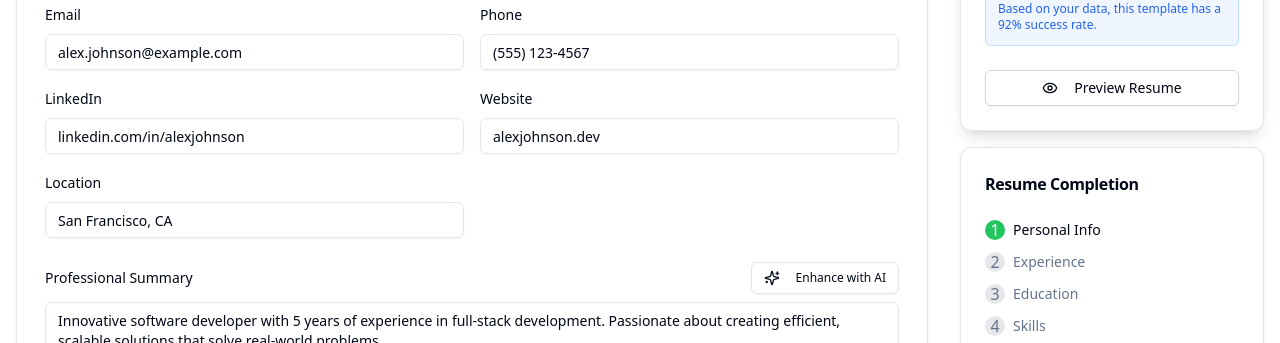
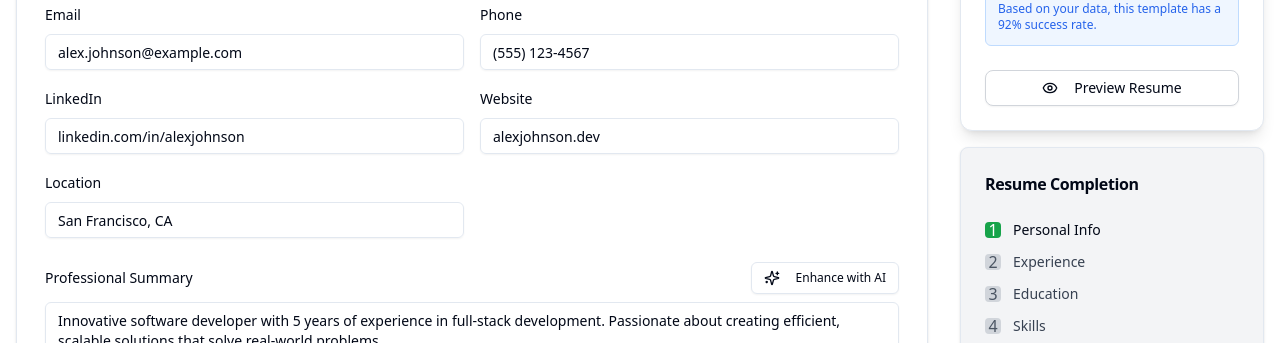
Before and after one commit to JuniorSillo/AI-Resume-Builder, a Next.js app: page /resume-builder in a window 1280 px wide. Shown: the part 457-800 px from the top of the page. Built offline with nearby package versions, Linux system fonts and the light colour scheme.

Commit message:
Update page.tsx

```diff
--- a/src/app/resume-builder/page.tsx
+++ b/src/app/resume-builder/page.tsx
@@ -328,24 +328,24 @@ export default function ResumeBuilder() {
     doc.setFontSize(12);
     doc.setFont(defaultFont, "bold");
     doc.setTextColor(activeResume?.templateColor || "#000000");
-    yOffset = addWrappedText("Certifications", margin, 12, maxWidth);
+    yOffset = addWrappedText("Certificates", margin, 12, maxWidth);
     doc.setTextColor(0, 0, 0);
     doc.setFont(defaultFont, "normal");
     yOffset += 4;
 
-    if (activeResume?.certifications?.length) {
-      activeResume.certifications.forEach((certification) => {
+    if (activeResume?.certificates?.length) {
+      activeResume.certificates.forEach((certificate) => {
         checkPageOverflow(20);
         doc.setFontSize(11);
         doc.setFont(defaultFont, "bold");
-        yOffset = addWrappedText(`${certification.name || "Certificate"} - ${certification.issuer || "Issuer"}`, margin, 11, maxWidth);
+        yOffset = addWrappedText(`${certificate.name || "Certificate"} - ${certificate.issuer || "Issuer"}`, margin, 11, maxWidth);
         doc.setFont(defaultFont, "normal");
         yOffset += 2;
-        yOffset = addWrappedText(`Issued: ${certification.issueDate || "Unknown"}`, margin, 10, maxWidth);
+        yOffset = addWrappedText(`Issued: ${certificate.issueDate || "Unknown"}`, margin, 10, maxWidth);
         yOffset += 4;
       });
     } else {
-      yOffset = addWrappedText("No certifications listed", margin, 10, maxWidth);
+      yOffset = addWrappedText("No certificates listed", margin, 10, maxWidth);
       yOffset += 8;
     }
 
@@ -502,7 +502,7 @@ export default function ResumeBuilder() {
             <CardFooter>
               <Button
                 variant="outline"
-                className="w-full text-sm border-gray-300 dark:border-gray-600 text-foreground dark:text-gray-300 hover:bg-gray-100 dark:hover:bg-gray-700"
+                className="w-full text-sm rounded-lg border-gray-300 dark:border-gray-600 text-foreground dark:text-gray-300 hover:bg-gray-100 dark:hover:bg-gray-700"
                 onClick={() => setPreviewMode(true)}
               >
                 <Eye className="mr-2 h-4 w-4" /> Preview Resume
@@ -510,7 +510,7 @@ export default function ResumeBuilder() {
             </CardFooter>
           </Card>
 
-          <Card className="mt-4 bg-card dark:bg-gray-800 border dark:border-gray-600">
+          <Card className="mt-4 rounded-lg bg-gray-100 dark:bg-gray-800 border dark:border-gray-600">
             <CardHeader>
               <CardTitle className="text-base text-foreground dark:text-gray-200">
                 Resume Completion
@@ -521,19 +521,19 @@ export default function ResumeBuilder() {
                 {tabs.map((tab, index) => (
                   <div key={tab.id} className="flex items-center">
                     <div
-                      className={`w-5 h-5 rounded-full mr-2 flex items-center justify-center ${
+                      className={`w-4 h-4 rounded items-center justify-center flex mr-3 ${
                         index <= currentTabIndex
-                          ? "bg-green-500 text-white"
-                          : "bg-gray-200 dark:bg-gray-600 text-muted-foreground dark:text-gray-400"
+                          ? "bg-green-600 dark:bg-green-700 text-white"
+                          : "bg-gray-300 dark:bg-gray-600 text-gray-600 dark:text-gray-400"
                       }`}
                     >
                       {index < currentTabIndex ? "✓" : index + 1}
                     </div>
                     <span
-                      className={`text-sm ${
+                      className={`text-sm font-medium ${
                         index === currentTabIndex
-                          ? "font-medium text-foreground dark:text-gray-100"
-                          : "text-muted-foreground dark:text-gray-400"
+                          ? "text-foreground dark:text-gray-100"
+                          : "text-gray-700 dark:text-gray-400"
                       }`}
                     >
                       {tab.label}
```
